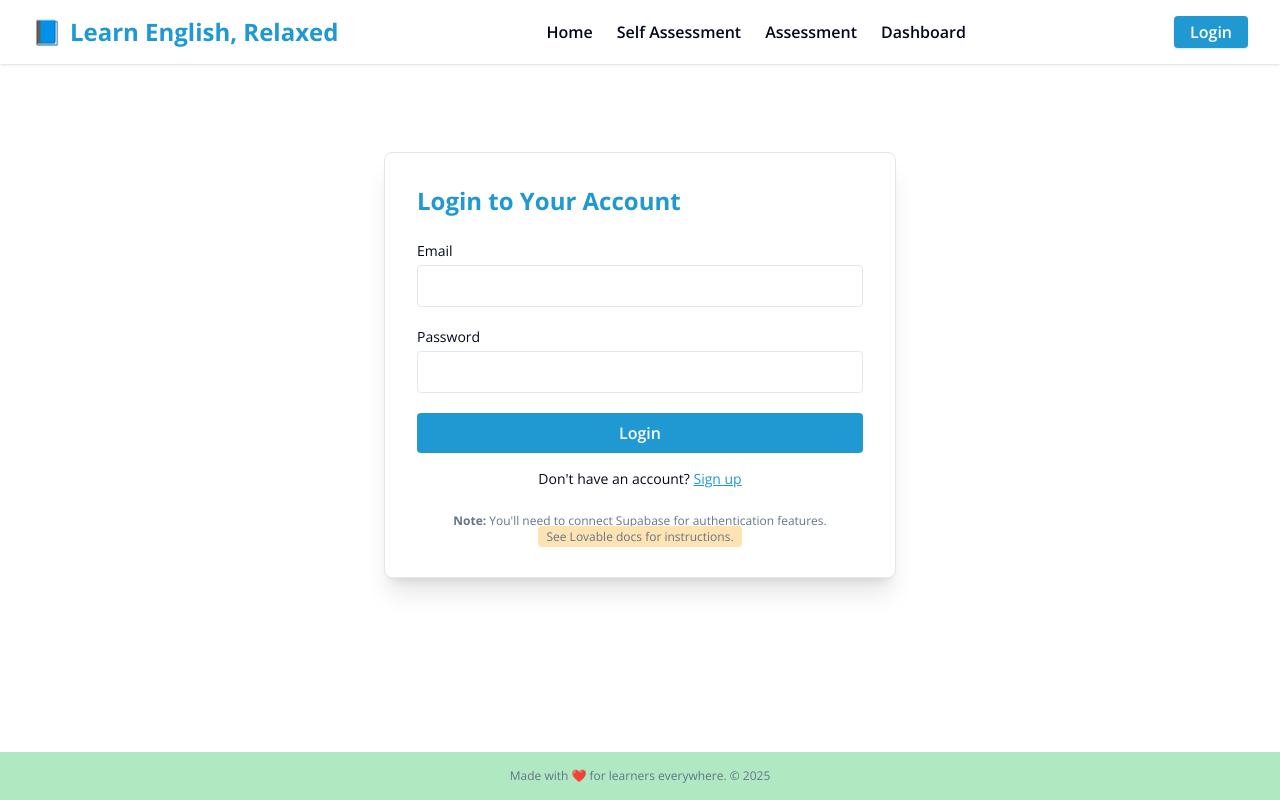
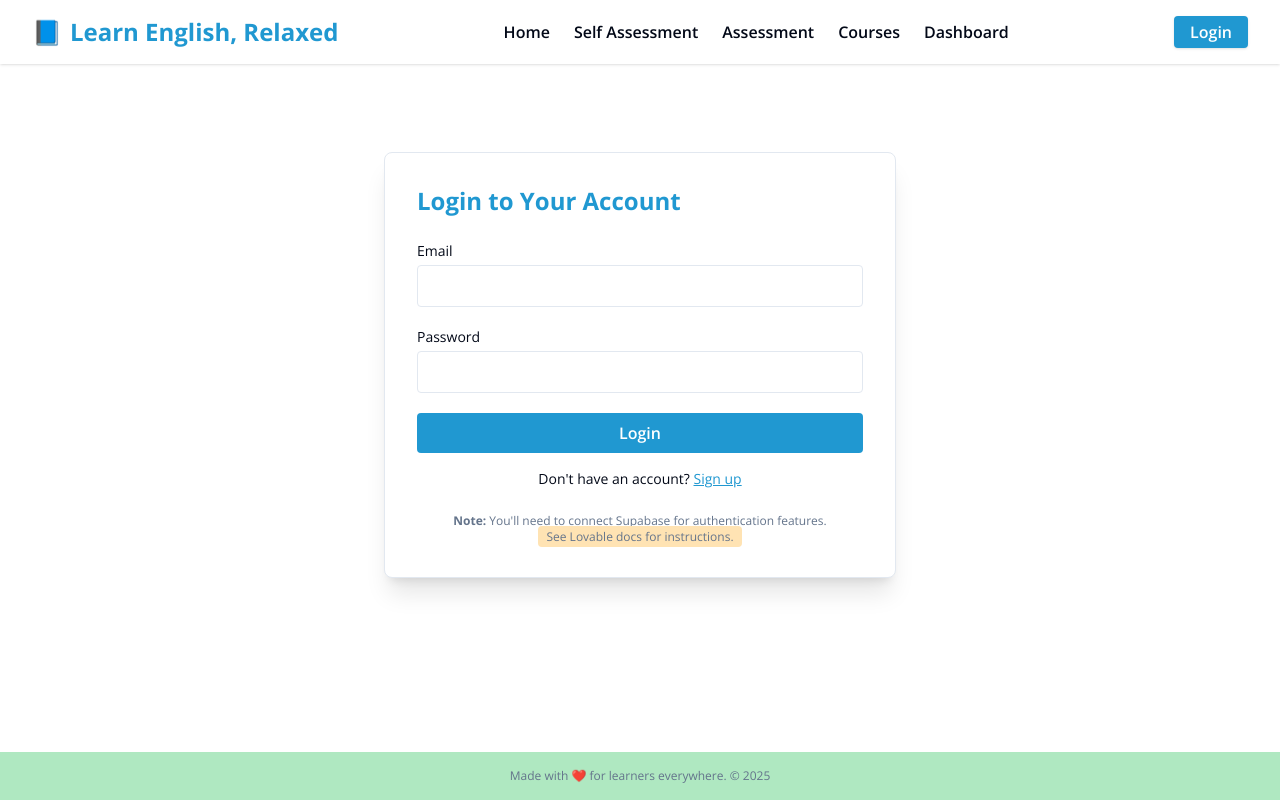
Before and after one commit to 0x-wzw/engage-english-journey, a React (Vite) app: page /login in a window 1280 px wide. Built offline with nearby package versions, Linux system fonts and the light colour scheme.

Commit message:
Add Courses to header navigation
Include a "Courses" link in the header navigation, linking to the "/continue-learning" page.

```diff
--- a/src/components/Layout.tsx
+++ b/src/components/Layout.tsx
@@ -5,6 +5,7 @@ const navItems = [
   { name: "Home", to: "/" },
   { name: "Self Assessment", to: "/self-assessment" },
   { name: "Assessment", to: "/assessment" },
+  { name: "Courses", to: "/continue-learning" }, // Added Courses link
   { name: "Dashboard", to: "/dashboard" },
 ];
 
```
